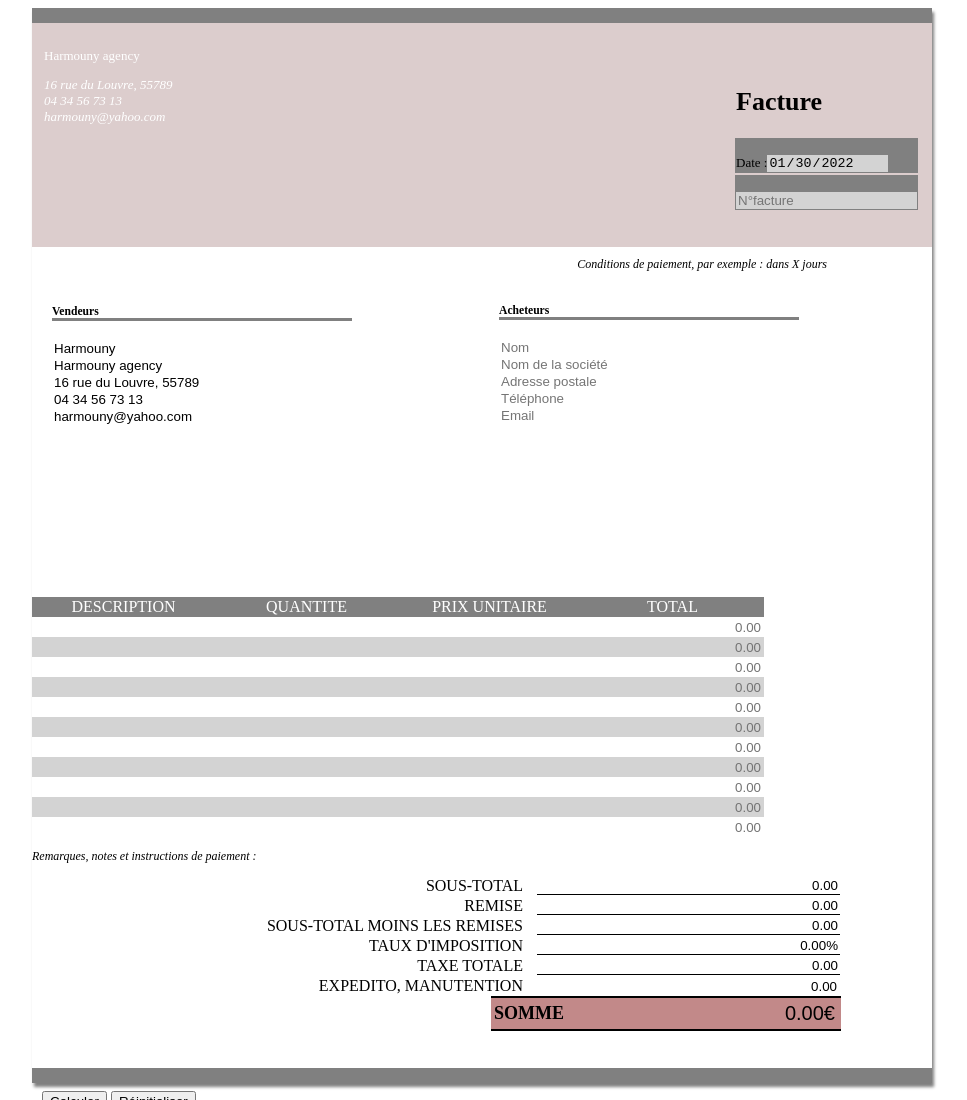
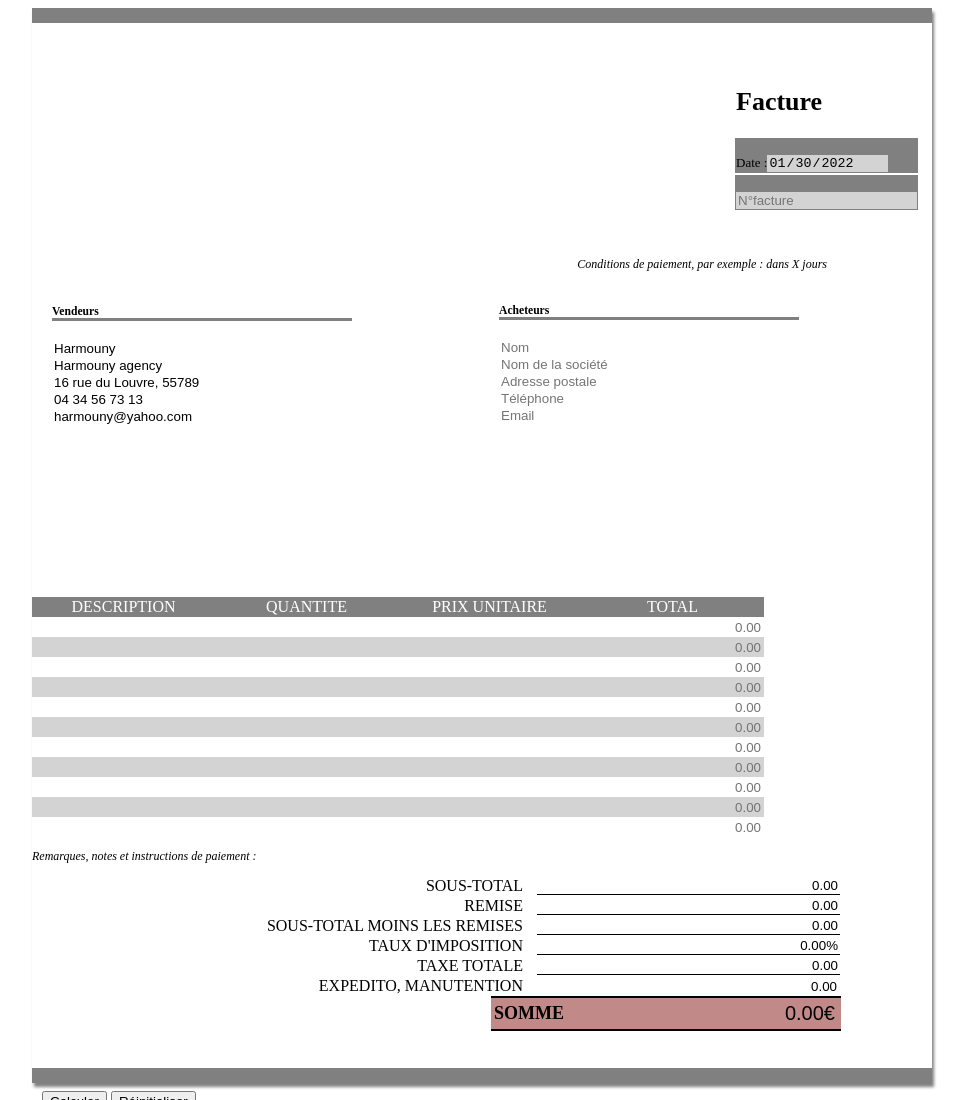
Before and after one commit to kelyanD/kekeDroit, a plain HTML site: page facture.html in a window 1280 px wide. Shown: the top 1100 px of the page, without its empty margins (158-1125 px from the left). Drawn offline with Linux system fonts and the light colour scheme.

Commit message:
Update facture.css

```diff
--- a/facture.css
+++ b/facture.css
@@ -15,7 +15,7 @@
 	border: 2px solid transparent;
 	height: 200px;
 	padding: 10px;
-	background-color: #DCCDCD;
+	background-color: #black;
 	font-size: 13px;
 	text-align: justify;
 }
```
